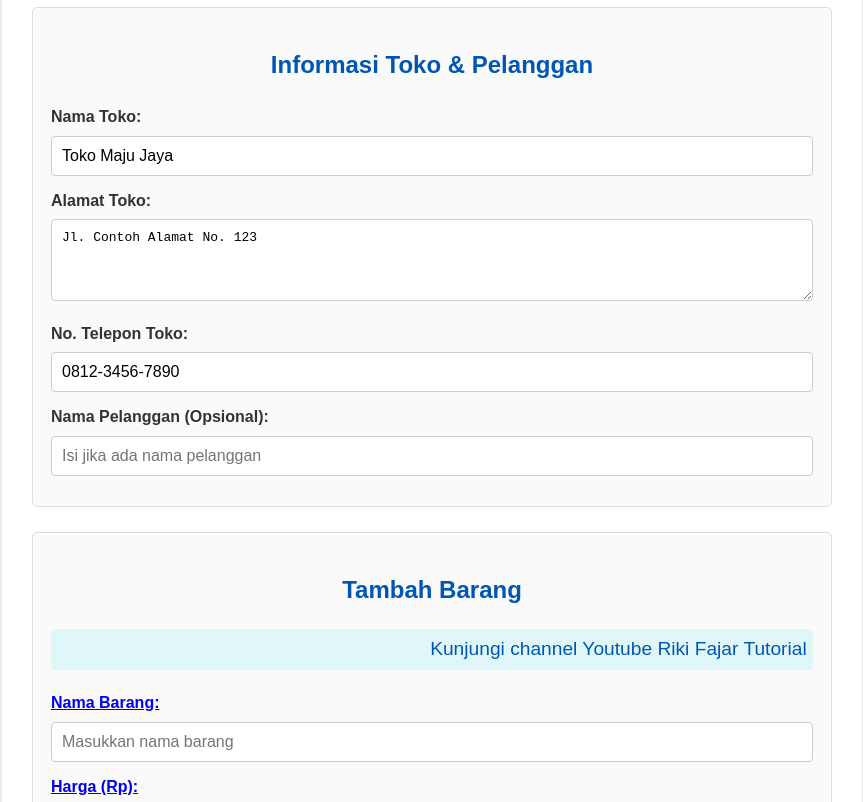
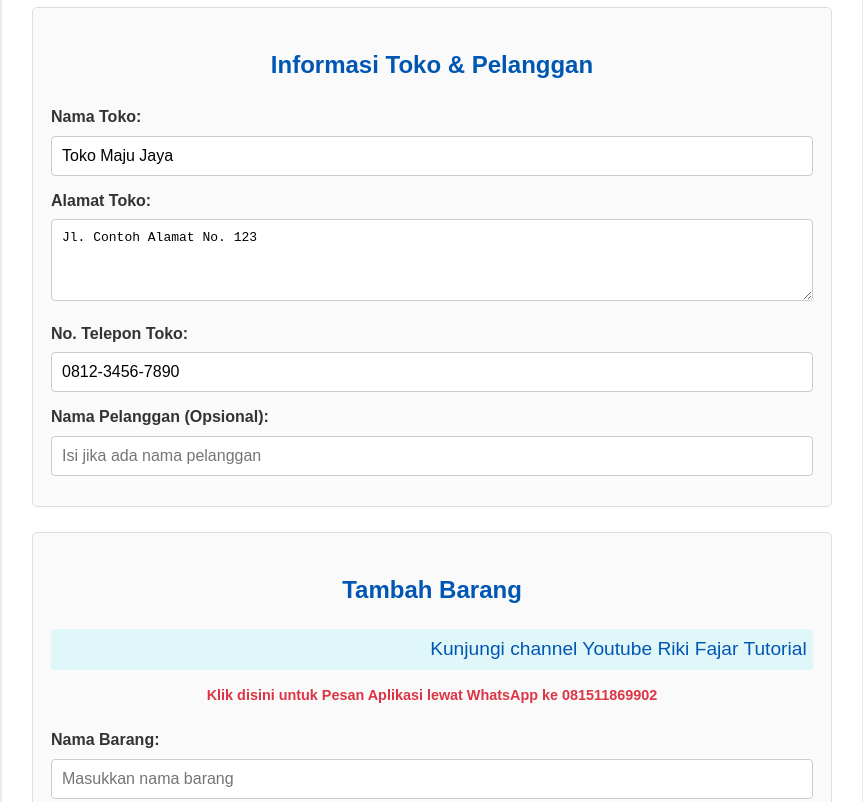
Before and after one commit to riki-fajar/aplikasi-kasir-sederhana, a plain HTML site: page index.html in a window 1280 px wide. Shown: the part 126-928 px from the top of the page, without its empty margins (208-1071 px from the left). Drawn offline with Linux system fonts and the light colour scheme.

Commit message:
Update index.html

```diff
--- a/index.html
+++ b/index.html
@@ -292,7 +292,7 @@
         <div class="section">
             <h2>Tambah Barang</h2>
             <p class="scrolling-text"><span>Kunjungi channel Youtube Riki Fajar Tutorial</span></p>
-            <p class="youtube-link"><a href="WhatsApp" target="blank"ttps://wa.me/6281511869902</a></p>
+            <p class="youtube-link"><a href="https://wa.me/6281511869902" target="_blank">Klik disini untuk Pesan Aplikasi lewat WhatsApp ke 081511869902</a></p>
 
             <label for="namaBarang">Nama Barang:</label>
             <input type="text" id="namaBarang" placeholder="Masukkan nama barang">
```
